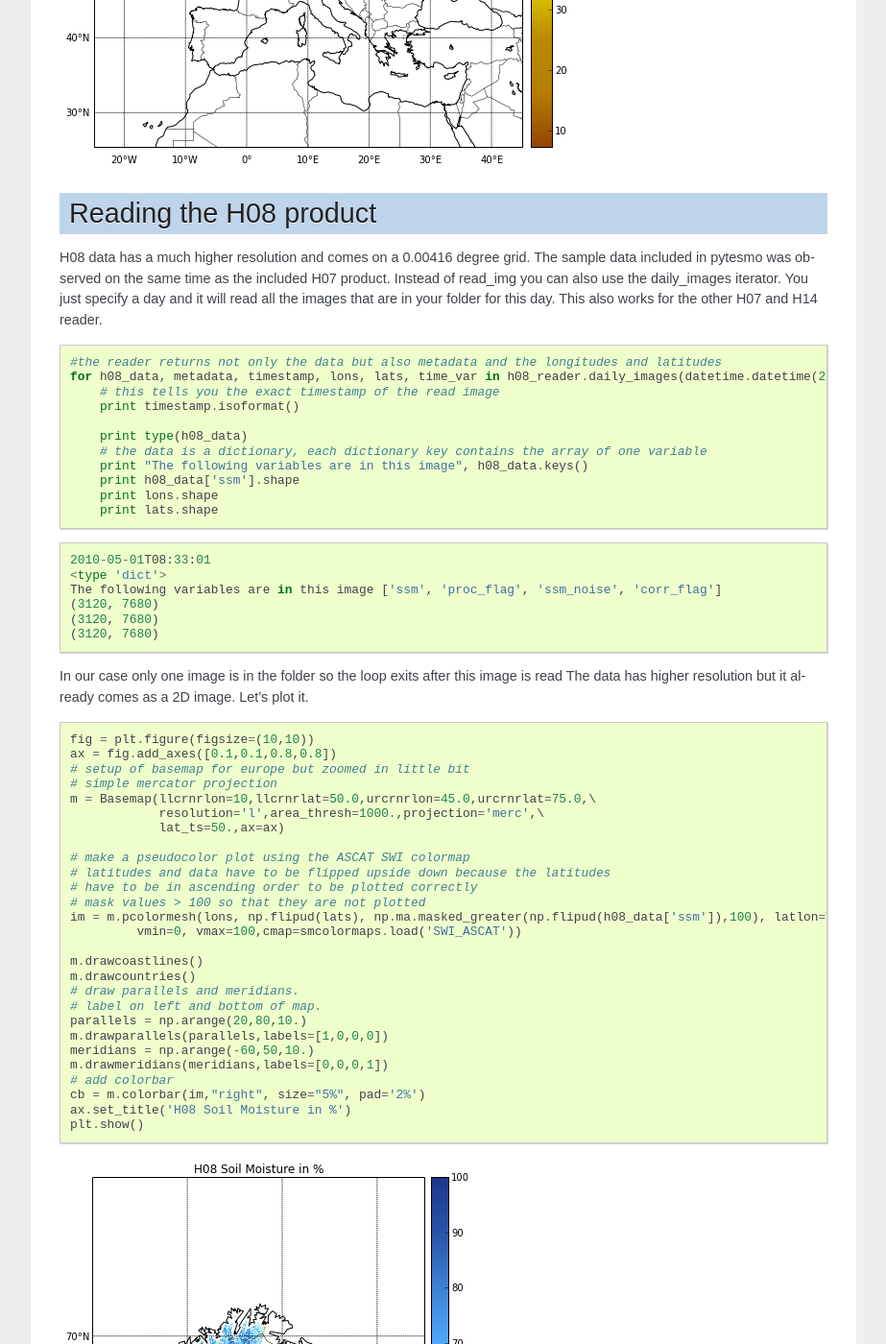
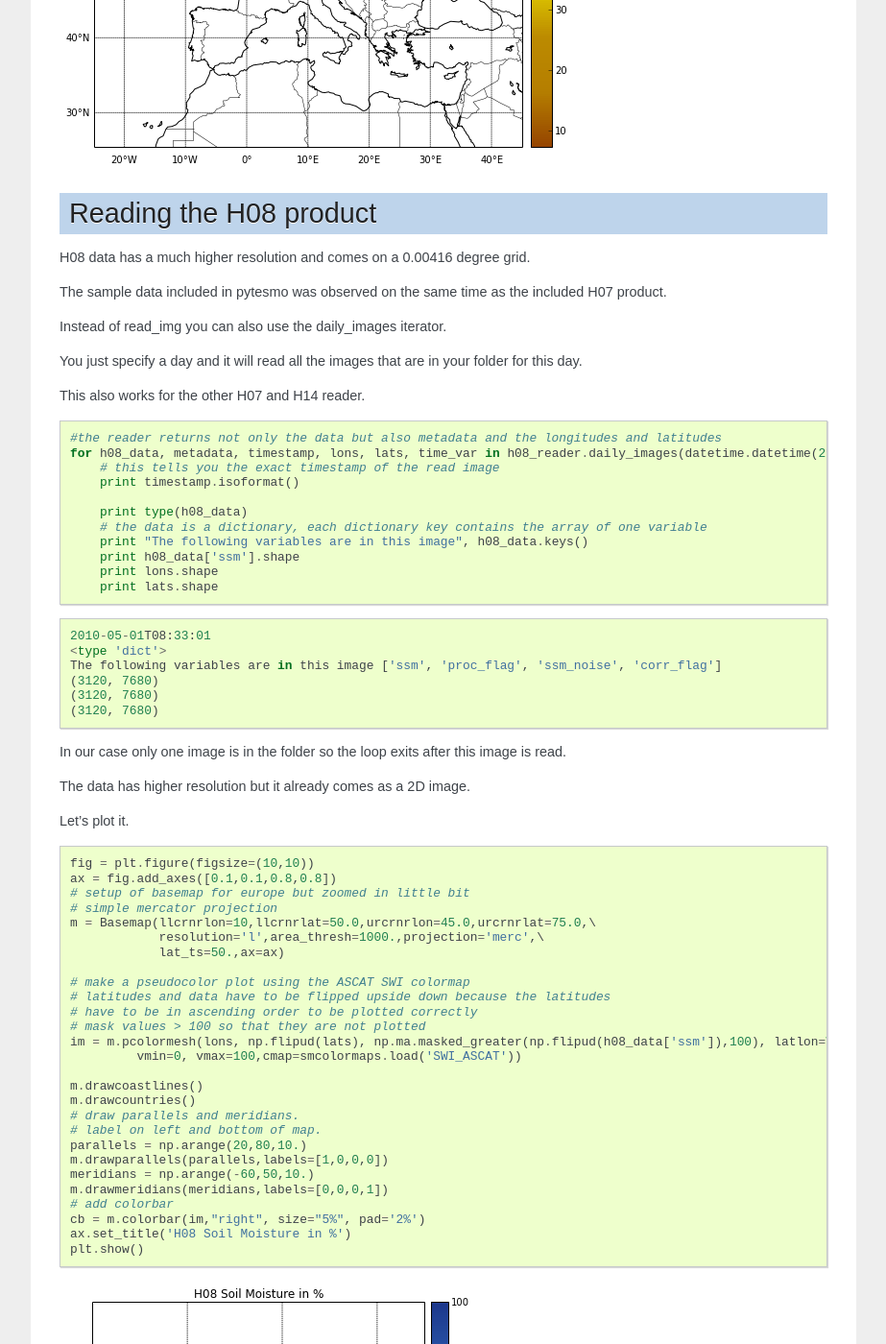
Before and after one commit to TUW-GEO/pytesmo, a Sphinx documentation site: the page built from docs/Read_H_SAF_images.rst, in a window 1280 px wide and 1400 px high, scrolled down 2174 px. Shown: the whole window at 96% size, without its empty margins (198-1121 px from the left). Built offline with Sphinx 7.4.7, drawn with Linux system fonts in a browser that asks for light colours; formulas are drawn with MathJax 3; pages that are not in the unit, such as notebooks, are missing from menus; some of the changed text lies outside the part shown.

Commit message:
fixed typos

```diff
--- a/docs/Read_H_SAF_images.rst
+++ b/docs/Read_H_SAF_images.rst
@@ -119,8 +119,14 @@ Reading the H08 product
 
 
 H08 data has a much higher resolution and comes on a 0.00416 degree grid.
+
 The sample data included in pytesmo was observed on the same time as the included H07 product.
-Instead of read_img you can also use the daily_images iterator. You just specify a day and it will read all the images that are in your folder for this day. This also works for the other H07 and H14 reader.
+
+Instead of read_img you can also use the daily_images iterator.
+
+You just specify a day and it will read all the images that are in your folder for this day.
+
+This also works for the other H07 and H14 reader.
 
 .. code:: python
 
@@ -146,8 +152,10 @@ Instead of read_img you can also use the daily_images iterator. You just specify
     (3120, 7680)
 
 
-In our case only one image is in the folder so the loop exits after this image is read
+In our case only one image is in the folder so the loop exits after this image is read.
+
 The data has higher resolution but it already comes as a 2D image.
+
 Let's plot it.
 
 .. code:: python
@@ -263,7 +271,9 @@ The H14 product is a global product on a reduced gaussian grid with a resolution
     (800, 1600)
 
 
-The data comes as a 2D array. If the keyword expand_grid is set to False during reader initialization then only 1D arrays would be returned. This can be good for working with the data but for plotting the expanded grid is easier to handle.
+The data comes as a 2D array. If the keyword expand_grid is set to False during reader initialization then only 1D arrays would be returned.
+
+This can be good for working with the data but for plotting the expanded grid is easier to handle.
 
 .. code:: python
 
```
